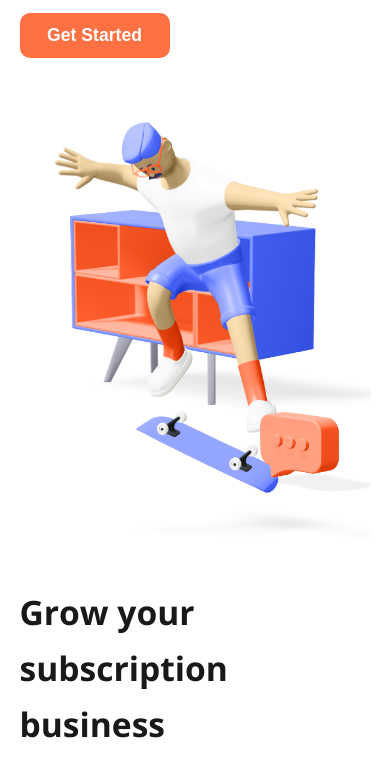
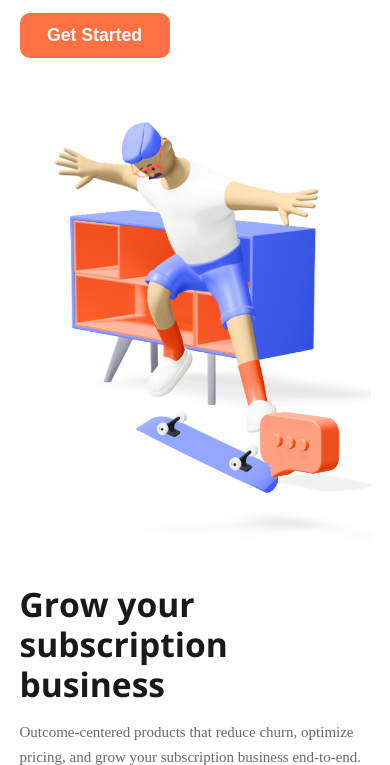
Before and after one commit to Ibrahemyoussef2020/grow-your-business, a plain HTML site: page index.html in a window 390 px wide. Shown: the part 70-835 px from the top of the page. Drawn offline with nearby package versions, Linux system fonts and the light colour scheme.

Commit message:
line  height

```diff
--- a/css/style.css
+++ b/css/style.css
@@ -394,14 +394,9 @@ main img {
         --first-font:2.1rem;
         --second-font:1.1rem;
     }
-    .body-content{
-
-    }
     header{
         flex-wrap: wrap;
     }
-
-
 
     header .get-started{
         margin-top:1.1rem;
@@ -409,6 +404,10 @@ main img {
     header .get-started-container{
         text-align: start;
         max-width:100%;
+    }
+
+    .grow-text h2{
+        line-height: 2.5rem !important;
     }
 
     .grow-man{
```
